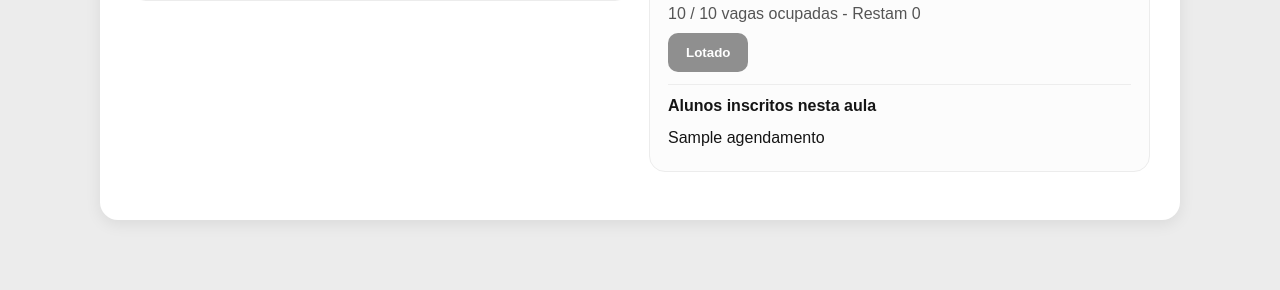
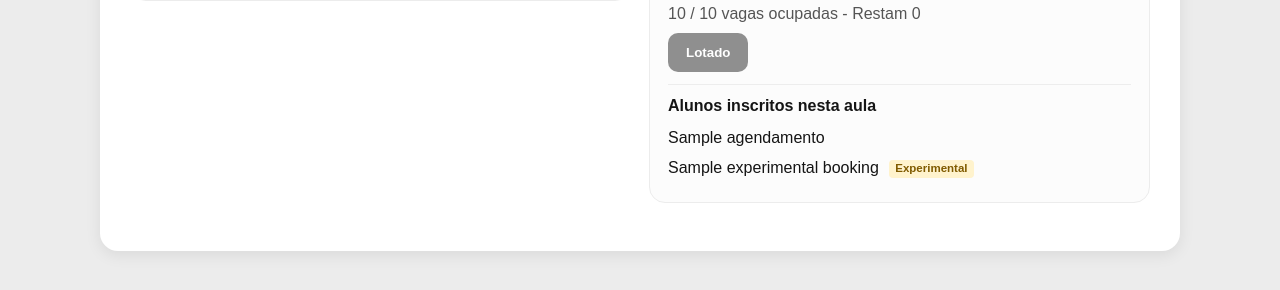
Before and after one commit to gabriel-brinoti/academia-sistema, a Flask app: page /cronograma in a window 1280 px wide. Shown: the part 377-667 px from the top of the page. Run offline with Flask 3, Linux system fonts and the light colour scheme; tables that the repository leaves empty hold one stand-in row (values such as "Sample post"); a database or web service that is not in the repository returns one stand-in record (values such as "Sample title"); some libraries are stand-ins or nearby versions.

Commit message:
fix: exibe experimentais no cronograma

```diff
--- a/static/style.css
+++ b/static/style.css
@@ -392,6 +392,18 @@ tr:hover td {
     color: #d62828;
     font-weight: bold;
     text-decoration: none;
+}
+
+.experimental-badge {
+    display: inline-block;
+    margin-left: 6px;
+    padding: 2px 6px;
+    border-radius: 4px;
+    background: #fff3cd;
+    color: #805b00;
+    font-size: 0.72rem;
+    line-height: 1.2;
+    vertical-align: middle;
 }
 
 .pago { color: #1f9d55; font-weight: bold; }
--- a/templates/cronograma.html
+++ b/templates/cronograma.html
@@ -85,7 +85,7 @@
 
             <div class="lista-alunos-aula">
                 <h4>Alunos inscritos nesta aula</h4>
-                {% if aula.inscritos %}
+                {% if aula.inscritos or aula.experimentais %}
                     <ul>
                         {% for inscrito in aula.inscritos %}
                             <li>
@@ -99,6 +99,14 @@
                                 Remover
                                 </a>
                                 {% endif %}
+                            </li>
+                        {% endfor %}
+                        {% for experimental in aula.experimentais %}
+                            <li>
+                                <span>
+                                    {{ experimental.nome }}
+                                    <strong class="experimental-badge">Experimental</strong>
+                                </span>
                             </li>
                         {% endfor %}
                     </ul>
```
Also changed, not shown: templates/dashboard.html (+9 -1 lines).
